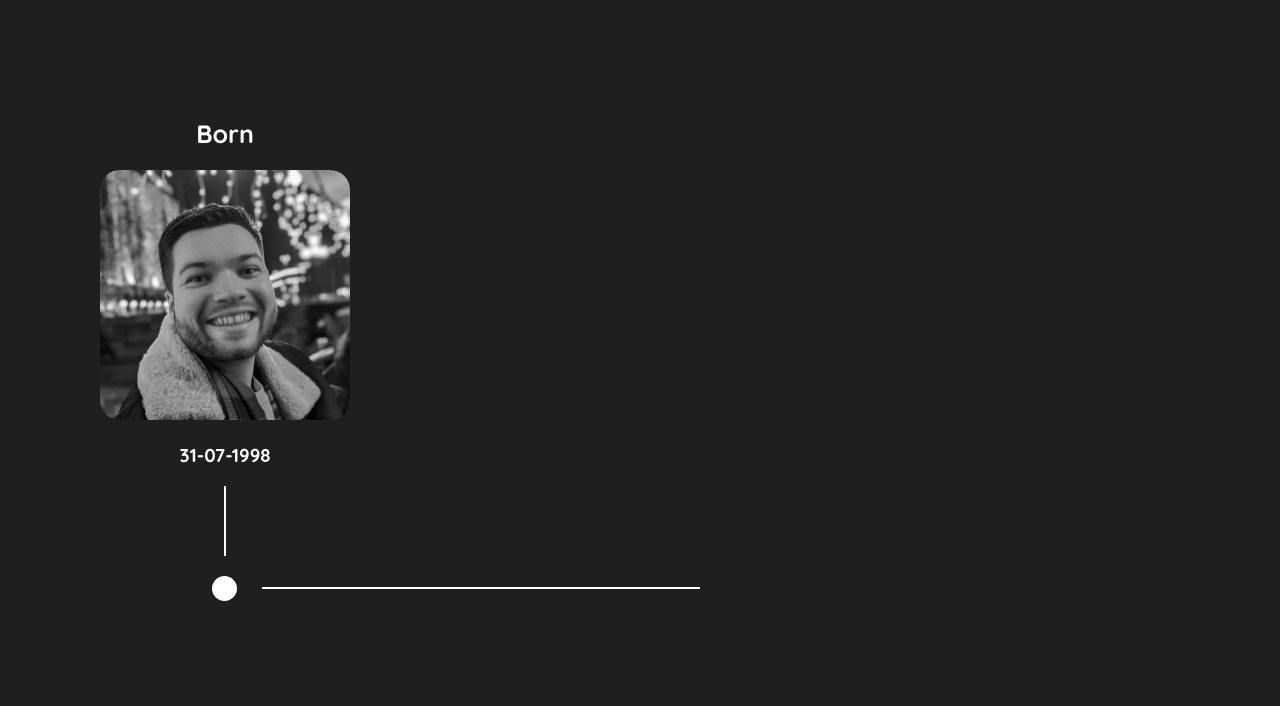
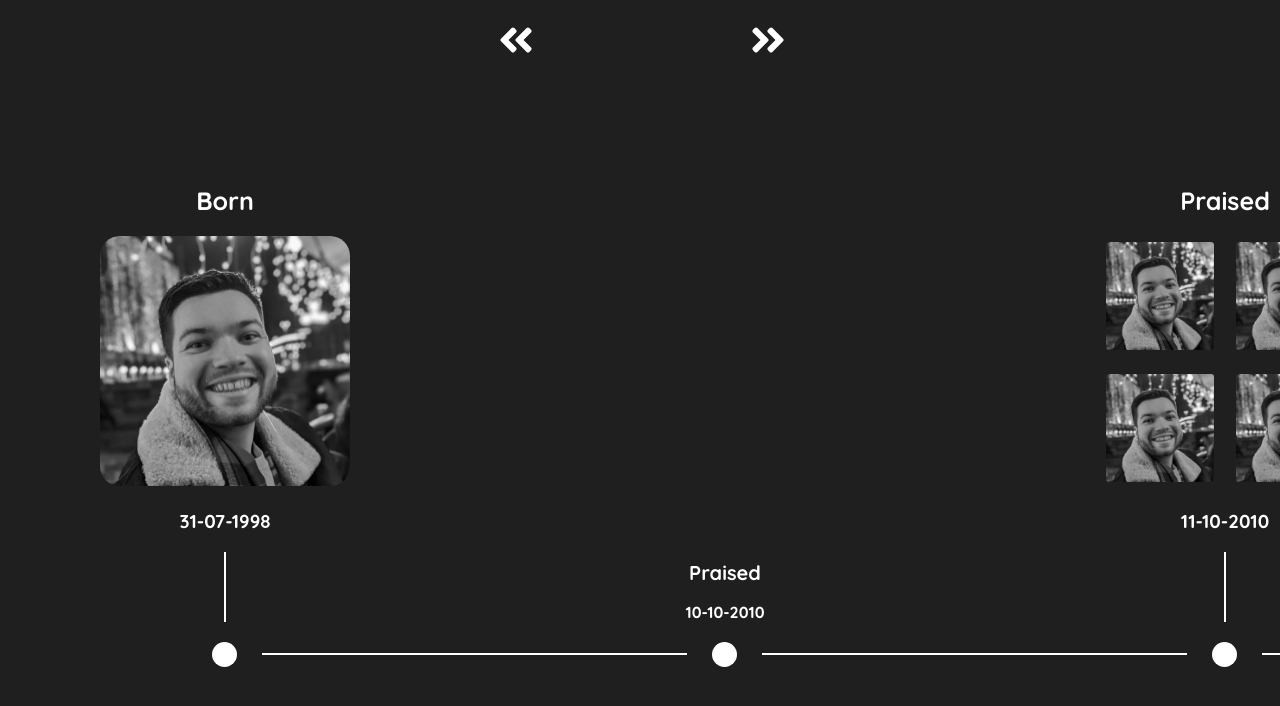
Before and after one commit to alfiehiscox/mums-timeline, a React app: page / in a window 1280 px wide. Both pictures are taken after a click on the button "Alfie". Shown: the part 64-770 px from the top of the page. Built offline with nearby package versions, Linux system fonts and the light colour scheme.

Commit message:
Addng the fourImageEvent and the smallEvent as well as the timeline slider

```diff
--- a/app/components/Timeline.js
+++ b/app/components/Timeline.js
@@ -1,7 +1,8 @@
 import React, {useState} from 'react';
 
 // Components
-import Birth, {Event} from './events/Birth';
+import { SingleImageEvent, FourImageEvent, SmallEvent } from './events/Events';
+import { FaAngleDoubleLeft, FaAngleDoubleRight } from 'react-icons/fa';
 
 // Styles
 import '../index.scss';
@@ -27,10 +28,33 @@ export default function Timeline (props) {
     <React.Fragment>
       <h1 className="flex-center">{props.name} and Mum</h1>
 
-      <div className="timeline-container">
+      <TimelineSlider componentArray={componentArray} />
+    </React.Fragment>
+  )
+}
+
+function TimelineSlider ({ componentArray }) {
+  const [transform, setTransform] = useState(0);
+
+  const sliderStyles = {
+    transform: `translateX(${transform}%)`,
+    transition: 'all 1s ease'
+  }
+
+  return (
+    <div className="viewport">
+      <div className="slider-nav">
+        <button className="btn-hidden" onClick={() => transform !== 25 && setTransform(transform + 25)} >
+          <FaAngleDoubleLeft color="white" size={40} />
+        </button>
+        <button className="btn-hidden" onClick={() => setTransform(transform - 25)} >
+          <FaAngleDoubleRight color="white" size={40} />
+        </button>
+      </div>
+      <div className="timeline-container" style={sliderStyles}>
         { componentArray }
       </div>
-    </React.Fragment>
+    </div>
   )
 }
 
@@ -63,9 +87,31 @@ function getPersonArray(person) {
   }
 }
 
-function getEventComponent ({type, date, title, img}) {
+function getEventComponent ({type, date, title, img, imgs, first, icon}) {
   switch (type) {
-    case 'birth':
-      return <Birth key={date} date={date} title={title} img={img}/>
+    case 'singleImageEvent':
+      return <SingleImageEvent
+              key={date}
+              date={date}
+              title={title}
+              img={img}
+              first={first === 'true'}
+            />
+    case 'fourImageEvent':
+      return <FourImageEvent
+              key={date}
+              date={date}
+              title={title}
+              imgs={imgs}
+              first={first=== 'true'}
+            />
+    case 'smallEvent':
+      return <SmallEvent
+              key={date}
+              date={date}
+              title={title}
+              icon={icon}
+              first={first === 'true'}
+            />
   }
 }
--- a/app/components/events/Birth.js
+++ /dev/null
@@ -1,26 +0,0 @@
-import React from 'react';
-import './events.scss';
-
-export default function Birth (props) {
-  return (
-    <div>
-      <div className="birth-event">
-        <h2 className="event-title text-center">{props.title}</h2>
-        <img src={props.img} alt={`Event on ${props.date}`} />
-        <h3 className="text-center">{props.date}</h3>
-        <div className="connector center"></div>
-      </div>
-      <Connector first/>
-    </div>
-  )
-}
-
-function Connector ({first}) {
-  return (
-    <div className="connector-container">
-      {/*<div className="connector-line-left" style={first ? 'none' : 'block'}></div>*/}
-      <div className={`connector-dot ${first && 'first'}`}></div>
-      <div className="connector-line"></div>
-    </div>
-  )
-}
--- /dev/null
+++ b/app/components/events/Events.js
@@ -0,0 +1,87 @@
+import React, {useState} from 'react';
+import './events.scss';
+
+// Single Image Event
+export function SingleImageEvent ({img, title, date, first}) {
+  return (
+    <div>
+      <div className="single-image-event">
+        <h2 className="event-title text-center">{title}</h2>
+        <img src={img} alt={`Event on ${date}`} />
+        <h3 className="text-center">{date}</h3>
+        <div className="connector center"></div>
+      </div>
+      <Connector first={first} />
+    </div>
+  )
+}
+
+// // Four Image Event
+export function FourImageEvent ({title, imgs, date, first}) {
+  const [selectedImage, setSelectedImage] = useState(null)
+
+  return (
+    <div>
+      <div className="four-image-event">
+        <h2 className="event-title text-center">{title}</h2>
+
+        { selectedImage === null &&
+          <div className="grid-four">
+            { imgs.map((img, index) => (
+                <button
+                  className="btn-hidden"
+                  onClick={() => setSelectedImage(index)}
+                  key={`${title}${index}`}
+                >
+                  <img
+                    src={img}
+                    alt={`Image ${index+1} of ${title} event`}
+                  />
+                </button>
+              )
+            )}
+          </div>
+        }
+
+        { selectedImage !== null &&
+            <button
+              className="btn-hidden"
+              onClick={() => setSelectedImage(null)}
+            >
+              <img className="chosen-image" src={imgs[selectedImage]} alt={`Image for ${date}`} />
+            </button>
+        }
+        <h3 className="text-center">{date}</h3>
+        <div className="connector center"></div>
+      </div>
+      <Connector first={first} />
+    </div>
+  )
+}
+
+// Small Event
+export function SmallEvent({title, date, first, icon}) {
+  return (
+      <div className="flex-end">
+        <div>
+          <div className="small-event">
+            { icon }
+            <h2 className="text-center">{title}</h2>
+            <h3 className="text-center">{date}</h3>
+          </div>
+          <Connector first={first} />
+        </div>
+      </div>
+  )
+}
+
+function Connector ({first}) {
+  return (
+    <div className="connector-container">
+      {!first && <div className="connector-line-left"></div>}
+      {/*<div className="connector-line-left" style={first ? 'none' : 'block'}></div>*/}
+      <div className={`connector-dot ${first && 'first'}`}></div>
+      <div className="connector-line"></div>
+    </div>
+  )
+}
--- a/app/components/events/events.scss
+++ b/app/components/events/events.scss
@@ -18,13 +18,17 @@
 	background-color: white;
 }
 
+.w100 {
+	width: 100%;
+}
+
 // Connector
 .first {
 	margin-left: 112px;
 }
 
 .connector-container {
-	width: 600px;
+	width: 500px;
 	margin-top: 20px;
 	display: flex;
 	align-items: center;
@@ -44,18 +48,70 @@
 	margin-left: 25px;
 }
 
-// Have to figure out the left ocnnector of non-first components
-// .connector-line-left {
-// 	height: 2px;
-// 	background-color: white;
-// }
+.connector-line-left {
+	height: 2px;
+	width: 87px;
+	background-color: white;
+	margin-right: 25px;
+}
 
-// Birth Event
-.birth-event {
+.flex-end {
+	display: flex;
+	align-items: flex-end;
+}
+
+.btn-hidden {
+	border: none;
+}
+
+// Single Image Event
+.single-image-event {
 	width: 250px;
 
 	img {
 		width: 100%;
+		height: 250px;
 		border-radius: 20px;
 	}
 }
+
+// Four Image Event
+.four-image-event {
+	width: 250px;
+	.grid-four {
+		width: 100%;
+		height: 254px;
+		display: grid;
+		grid-template-columns: 1fr 1fr;
+		grid-gap: 10px;
+		margin: 0 auto;
+
+		img {
+			width: 100%;
+			border-radius: 3px;
+		}
+	}
+
+	img:hover {
+		opacity: 0.8;
+	}
+
+	.chosen-image {
+		width: 100%;
+		height: 250px;
+		border-radius: 20px;
+	}
+}
+
+// Small Event
+.small-event {
+	width: 250px;
+
+	h2 {
+		font-size: 20px;
+	}
+
+	h3 {
+		font-size: 16px;
+	}
+}
--- a/app/data/alfie.js
+++ b/app/data/alfie.js
@@ -1,16 +1,47 @@
+import React from 'react';
+
 // Image imports
 import Profile from '../images/alfie/alfie.jpeg';
+import { FaGraduationCap } from 'react-icons/fa';
 
 const eventData = [
   {
     id: 1,
     event: {
-      type: "birth",
+      type: "singleImageEvent",
       title: "Born",
       date: "31-07-1998",
-      img: Profile
+      img: Profile,
+      first: 'true',
     }
-  }
+  },
+  {
+    id: 4,
+    event: {
+      type: "smallEvent",
+      title: "Praised",
+      date: "10-10-2010",
+    }
+  },
+  {
+    id: 3,
+    event: {
+      type: "fourImageEvent",
+      title: "Praised",
+      date: "11-10-2010",
+      imgs: [ Profile, Profile, Profile, Profile ]
+    }
+  },
+  {
+    id: 4,
+    event: {
+      type: "smallEvent",
+      title: "Graduation",
+      date: "06-07-2020",
+      icon: <FaGraduationCap className="w100 center" size={50} color="white" />
+    }
+  },
+
 ]
 
 export default eventData
--- a/app/index.scss
+++ b/app/index.scss
@@ -9,6 +9,10 @@ button {
 	background-color: transparent;
 	color: white;
 	border: none;
+}
+
+.btn-hidden {
+	border-style: none;
 }
 
 .flex-center {
@@ -43,7 +47,24 @@ button {
 	grid-template-columns: repeat(3, 1fr);
 }
 
-// For Timeline
+// For Timeline Slider
+.viewport {
+	width: 100%;
+	height: calc(100vh - 75px);
+	overflow: hidden;
+}
+
+.slider-nav {
+	display: flex;
+	width: 500px;
+	margin: 0 auto;
+
+	svg {
+		margin-top: 20px;
+		margin: 0 100px;
+	}
+}
+
 .timeline-container {
 	margin: 100px;
 	display: flex;
--- a/package.json
+++ b/package.json
@@ -18,6 +18,7 @@
   "dependencies": {
     "react": "^17.0.1",
     "react-dom": "^17.0.1",
+    "react-icons": "^4.2.0",
     "sass": "^1.32.8",
     "sass-loader": "^11.0.1",
     "webpack-dev-server": "^3.11.2"
```
Also changed, not shown: 1 other file.
